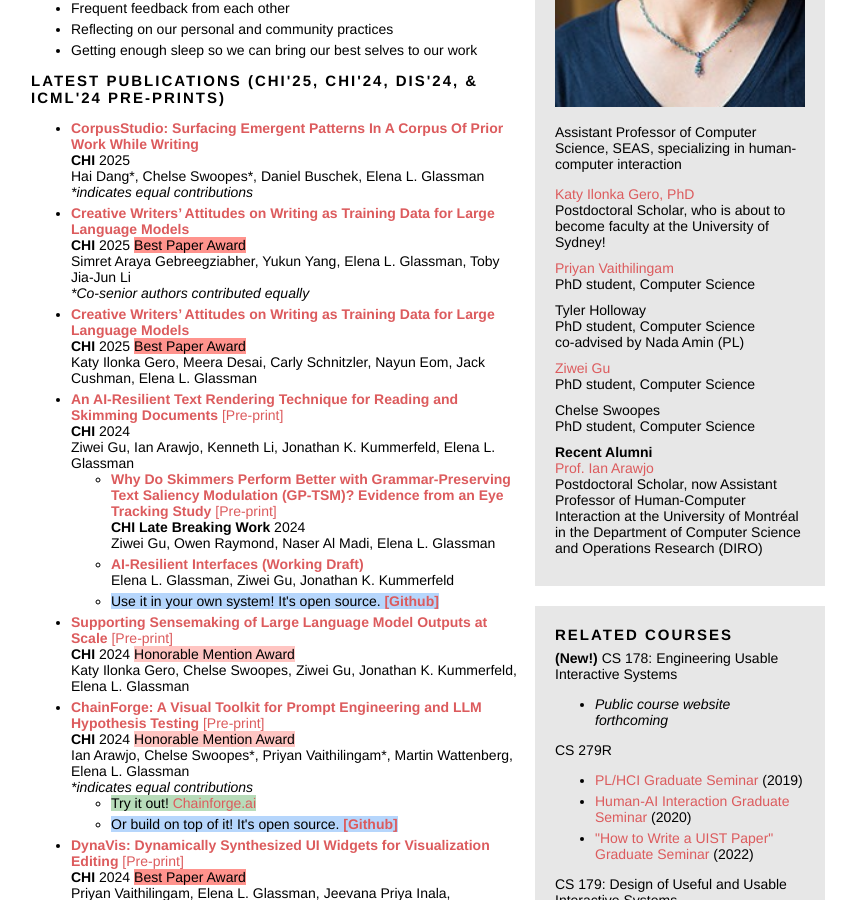
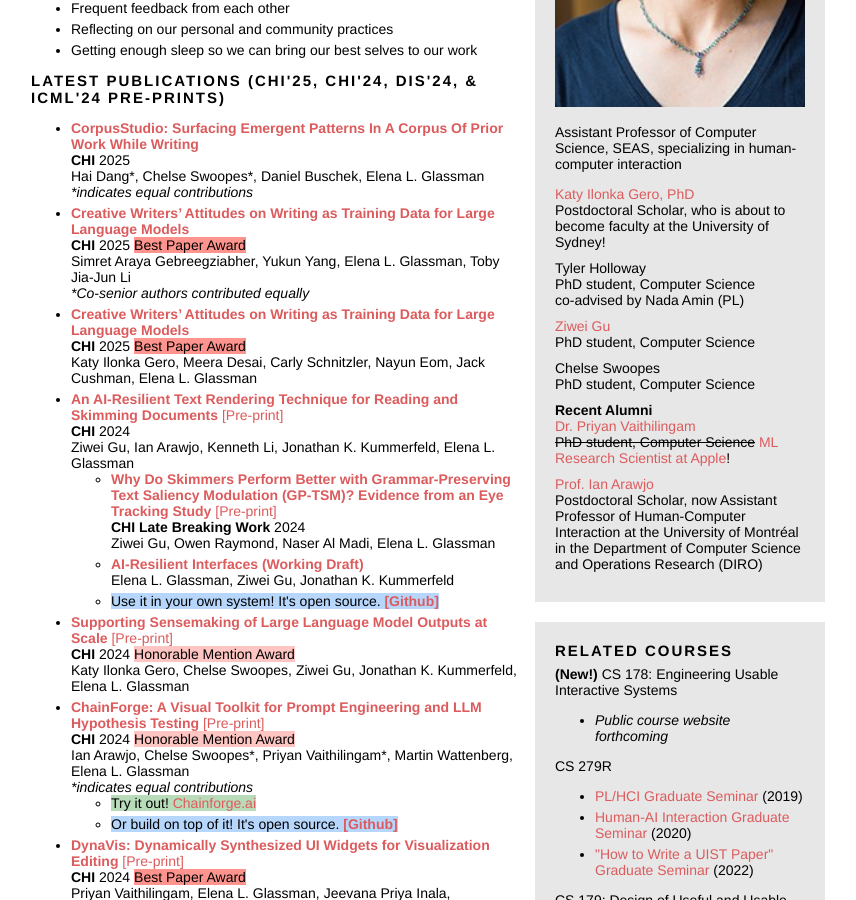
Before and after one commit to eglassman/eglassman.github.io, a Jekyll site: the page built from index.html, in a window 1280 px wide and 900 px high, scrolled down 576 px. Shown: the whole window, without its empty margins (212-1068 px from the left). Built offline with Jekyll 4.4.1, drawn with Linux system fonts in a browser that asks for light colours.

Commit message:
update Priyan's bio

```diff
--- a/index.html
+++ b/index.html
@@ -513,14 +513,7 @@ Problems at Scale</b> [PDF]</a>
       </div>
     </div>
 
-    <div class="margin-bottom">
-      <div class="slightlybold">
-        <a href="https://priyan.info/">Priyan Vaithilingam</a>
-      </div>
-      <div>
-        PhD student, Computer Science
-      </div>
-    </div>
+
     <div class="margin-bottom">
       <div class="slightlybold">
         Tyler Holloway
@@ -556,6 +549,14 @@ Problems at Scale</b> [PDF]</a>
       </div>
     </div> -->
     <b>Recent Alumni</b>
+    <div class="margin-bottom">
+      <div class="slightlybold">
+        <a href="https://priyan.info/">Dr. Priyan Vaithilingam</a>
+      </div>
+      <div>
+        <s>PhD student, Computer Science</s> <a href="https://www.linkedin.com/in/priyanv/">ML Research Scientist at Apple</a>!
+      </div>
+    </div>
     <div class="margin-bottom">
       <div class="slightlybold">
         <a href="http://ianarawjo.com/">Prof. Ian Arawjo</a>
```
